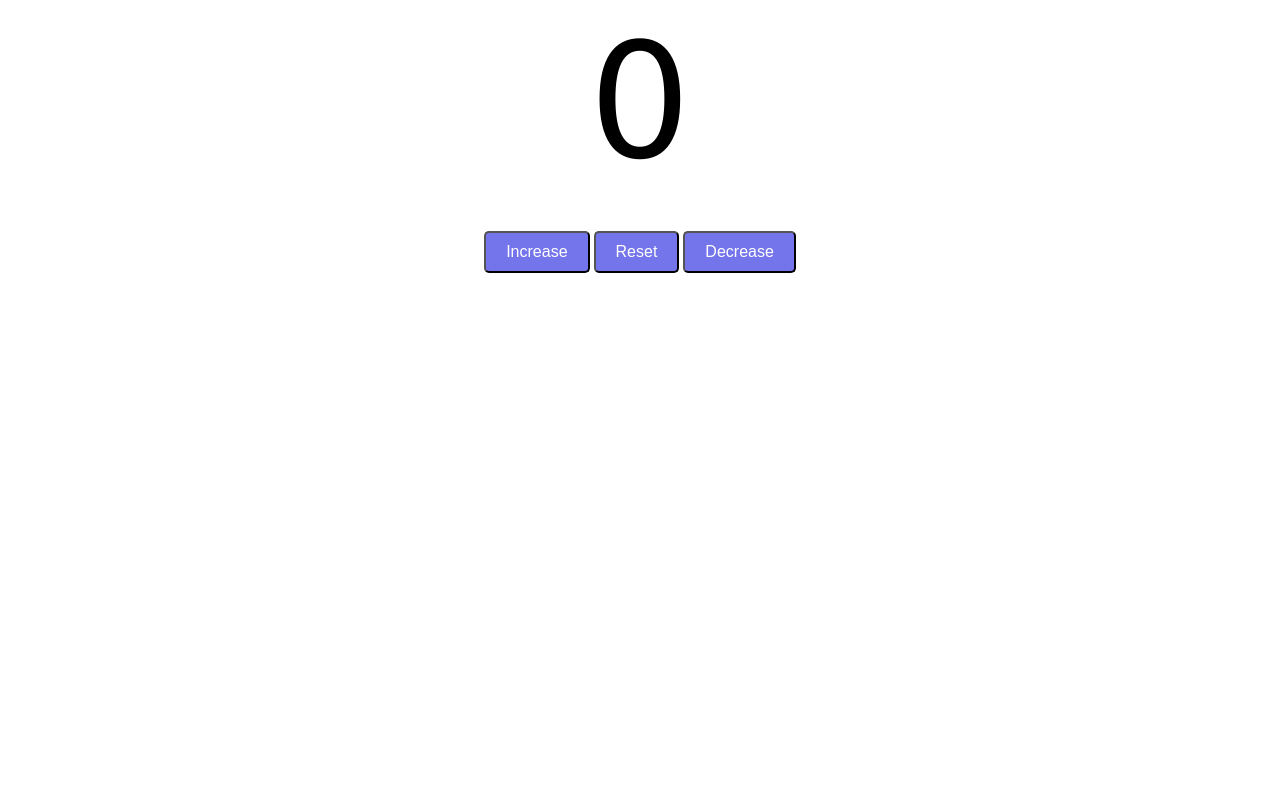
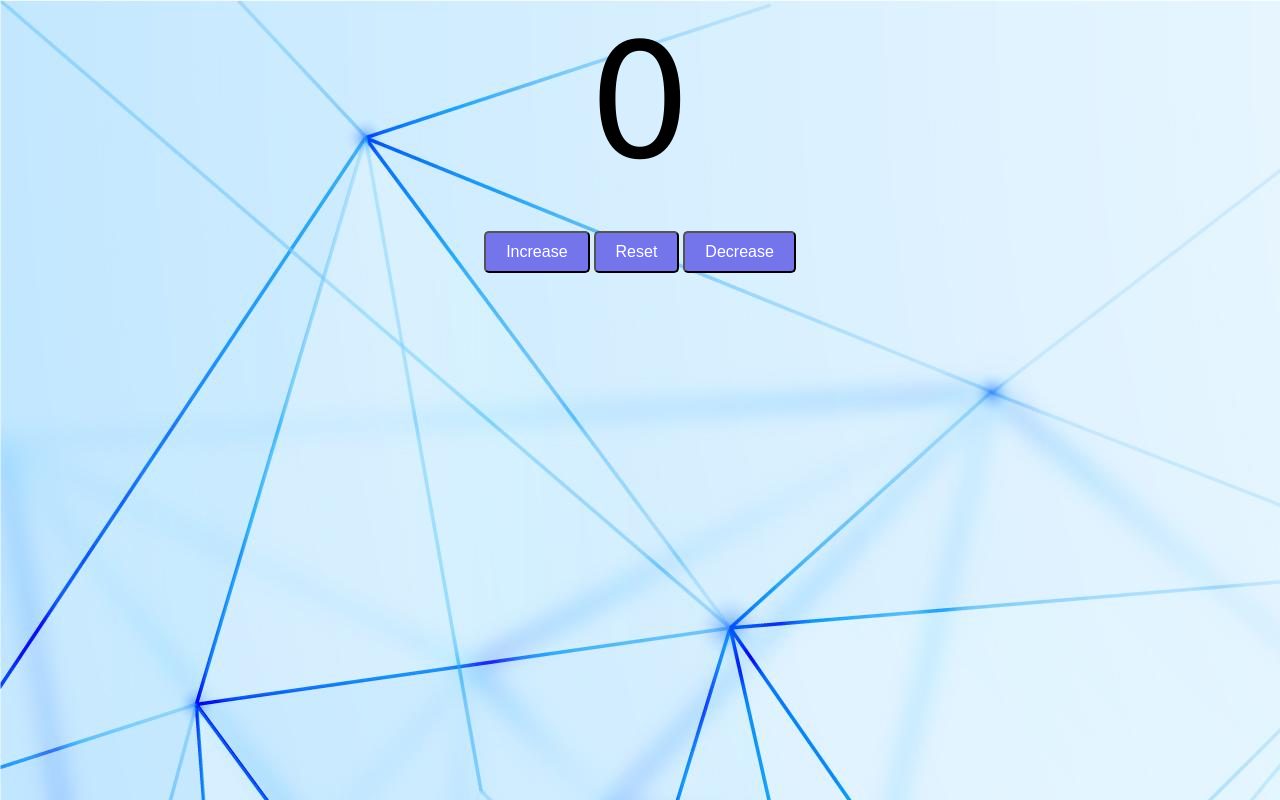
Before and after one commit to Atulrkumar/counter, a plain HTML site: page index.html in a window 1280 px wide. Drawn offline with Linux system fonts and the light colour scheme.

Commit message:
changed bg

```diff
--- a/index.html
+++ b/index.html
@@ -7,7 +7,7 @@
     <link rel="stylesheet" href="style.css">
     <style>
 body {
-  background-image: url(    );
+  background-image: url(5153829.jpg);
 }
 </style>
 </head>
```
Also changed, not shown: 5153829.jpg (added).
